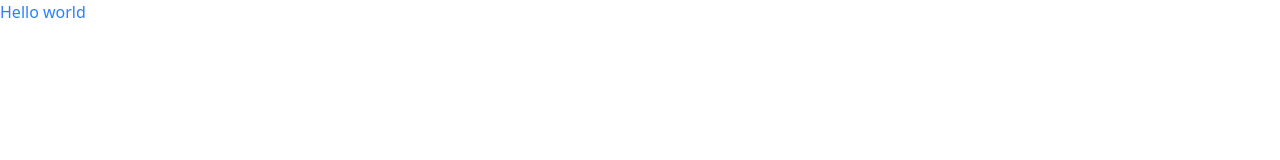
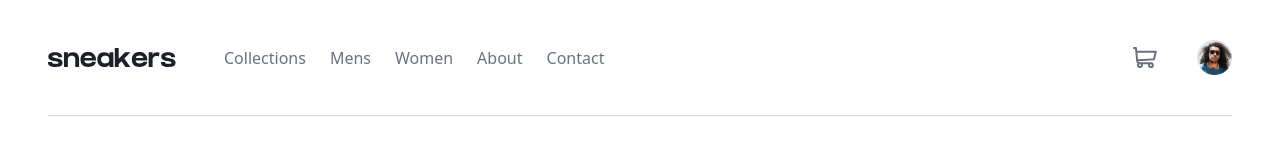
Before and after one commit to modouljaiteh24/ecomerce-product-page, a website built with Vite: page index.html in a window 1280 px wide. Built offline with nearby package versions, Linux system fonts and the light colour scheme.

Commit message:
Working on the header section

```diff
--- a/index.html
+++ b/index.html
@@ -7,9 +7,56 @@
     <link rel="stylesheet" href="./src/style.css" />
     <title>Vite + TS</title>
   </head>
-  <body>
+  <body class="md:container md:m-auto md:p-6 p-6">
     <div>
-      <h1 class="text-blue-500">Hello world</h1>
+      <header>
+        <div class="flex items-center justify-between px-6 py-4">
+          <!-- Left Side: Logo + Nav -->
+          <div class="flex items-center gap-[3rem]">
+            <!-- Logo -->
+            <div>
+              <img
+                src="./public/assets/images/logo.svg"
+                alt="Logo"
+                class="w-32"
+              />
+            </div>
+
+            <!-- Navigation Links -->
+            <nav>
+              <ul class="flex gap-6 text-gray-500">
+                <li><a href="#">Collections</a></li>
+                <li><a href="#">Mens</a></li>
+                <li><a href="#">Women</a></li>
+                <li><a href="#">About</a></li>
+                <li><a href="#">Contact</a></li>
+              </ul>
+            </nav>
+          </div>
+
+          <!-- Right Side: Cart Icon -->
+          <div class="flex items-center gap-10">
+            <div>
+              <img
+                src="./public/assets/images/icon-cart.svg"
+                alt="Cart"
+                class="w-6"
+              />
+            </div>
+            <div>
+              <img
+                width="35"
+                src="./public/assets/images/image-avatar.png"
+                alt=""
+              />
+            </div>
+          </div>
+        </div>
+        <div class="px-6 mt-[1.5rem]">
+          <div class="border-b-1 border-gray-300"></div>
+        </div>
+      </header>
+      <main></main>
     </div>
     <script type="module" src="./src/main.ts"></script>
   </body>
```
Also changed, not shown: public/assets/images/favicon-32x32.png (added), public/assets/images/icon-cart.svg (added), public/assets/images/icon-close.svg (added), public/assets/images/icon-delete.svg (added), public/assets/images/icon-menu.svg (added), public/assets/images/icon-minus.svg (added), public/assets/images/icon-next.svg (added), public/assets/images/icon-plus.svg (added), public/assets/images/icon-previous.svg (added), public/assets/images/image-avatar.png (added), public/assets/images/image-product-1-thumbnail.jpg (added), public/assets/images/image-product-1.jpg (added), public/assets/images/image-product-2-thumbnail.jpg (added), public/assets/images/image-product-2.jpg (added), 5 more files.
